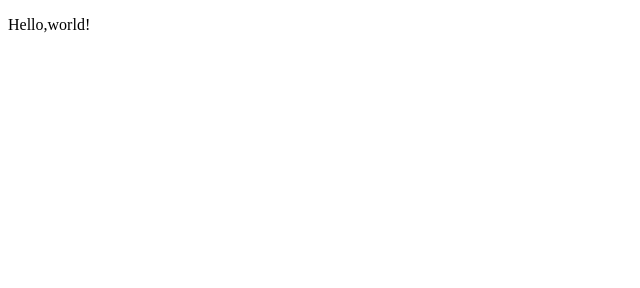
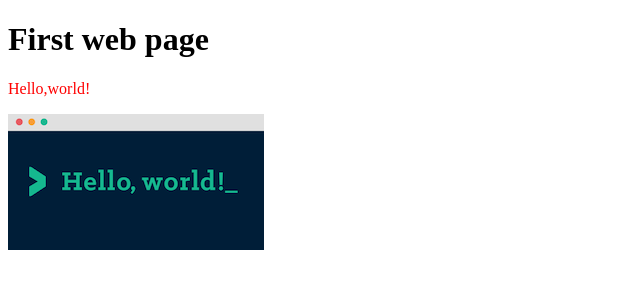
Before and after one commit to Noah-Zwolak/Firstrepo, a plain HTML site: page index.html in a window 1280 px wide. Shown: the whole page, without its empty margins (0-640 px from the left). Drawn offline with Linux system fonts and the light colour scheme.

Commit message:
1-02 index.html

```diff
--- a/index.html
+++ b/index.html
@@ -5,6 +5,7 @@
 <title>My First website</title>
 </head>
 <body>
-    <p> Hello,world!</p>
-</body>
+<h1>First web page</h1>
+    <p style="color:red;"> Hello,world!</p>
+    <img src="./images/hello_world.png" alt="Hello world image"></body>
 </html>
```
